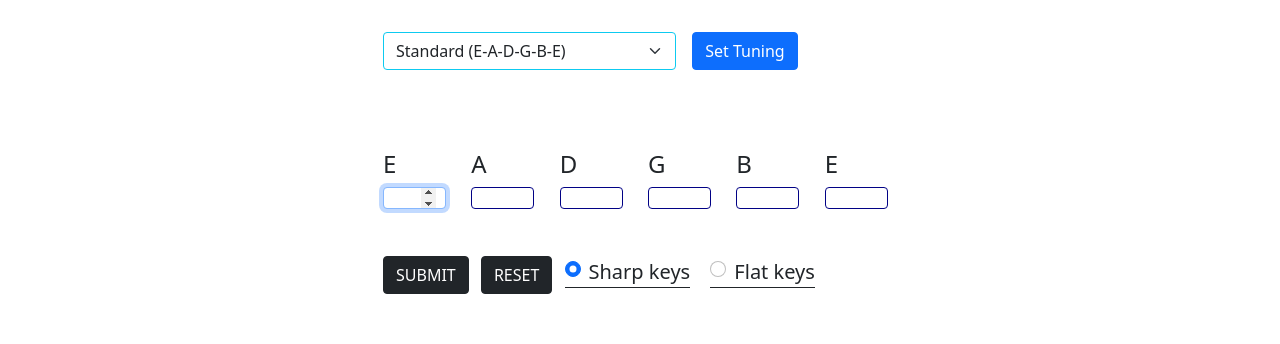
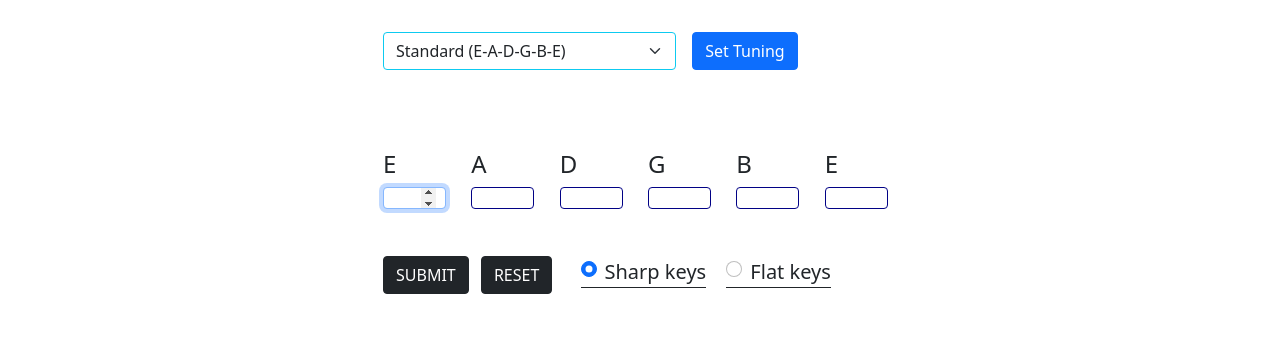
Before and after one commit to Kernix13/guitar-chord-names, a plain HTML site: page what-chord-is-this.html in a window 1280 px wide. Shown: the part 269-613 px from the top of the page. Drawn offline with nearby package versions, Linux system fonts and the light colour scheme.

Commit message:
ms-3 for radio btns

```diff
--- a/what-chord-is-this.html
+++ b/what-chord-is-this.html
@@ -112,7 +112,7 @@
           <button id="user-reset" class="btn btn-dark mx-2" type="submit">
             RESET
           </button>
-          <div class="form-check form-check-inline my-3 border-bottom border-dark">
+          <div class="form-check form-check-inline ms-3 my-3 border-bottom border-dark">
             <input class="form-check-input" type="radio" name="sharps-flats" id="sharps" value="sharp" checked>
             <label class="form-check-label fs-5" for="sharps">Sharp keys</label>
           </div>
```
